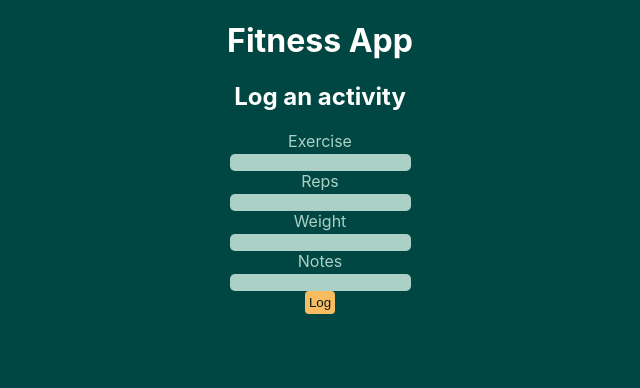
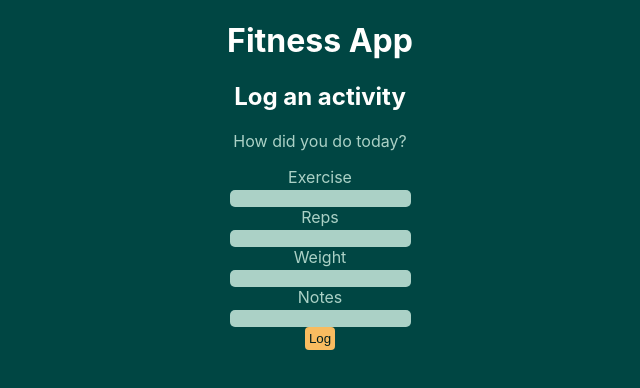
Before and after one commit to BrooklynP/FitnessApp, a React (Create React App) app: page /createEntry in a window 1280 px wide. Shown: the top 388 px of the page, without its empty margins (320-960 px from the left). Built offline with nearby package versions, Linux system fonts and the light colour scheme.

Commit message:
Added page description

```diff
--- a/src/coreComponents/pageTitle.jsx
+++ b/src/coreComponents/pageTitle.jsx
@@ -1,9 +1,10 @@
 import React from 'react';
 
-function PageTitle({pageTitle}) {
+function PageTitle({pageTitle, description}) {
     return (
       <header>
         <h2>{pageTitle}</h2>
+        <p>{description}</p>
       </header>
     );
 }
--- a/src/pages/Home.jsx
+++ b/src/pages/Home.jsx
@@ -5,8 +5,7 @@ class Home extends React.Component {
    render() {
     return (
         <div>
-            <PageTitle pageTitle={"Welcome"}/>
-            <p>Welcome to fitness app</p>
+            <PageTitle pageTitle={"Welcome"} description={"Welcome to fitness app"}/>
             <a href="/activity">Enter</a>
         </div>
     );
```
